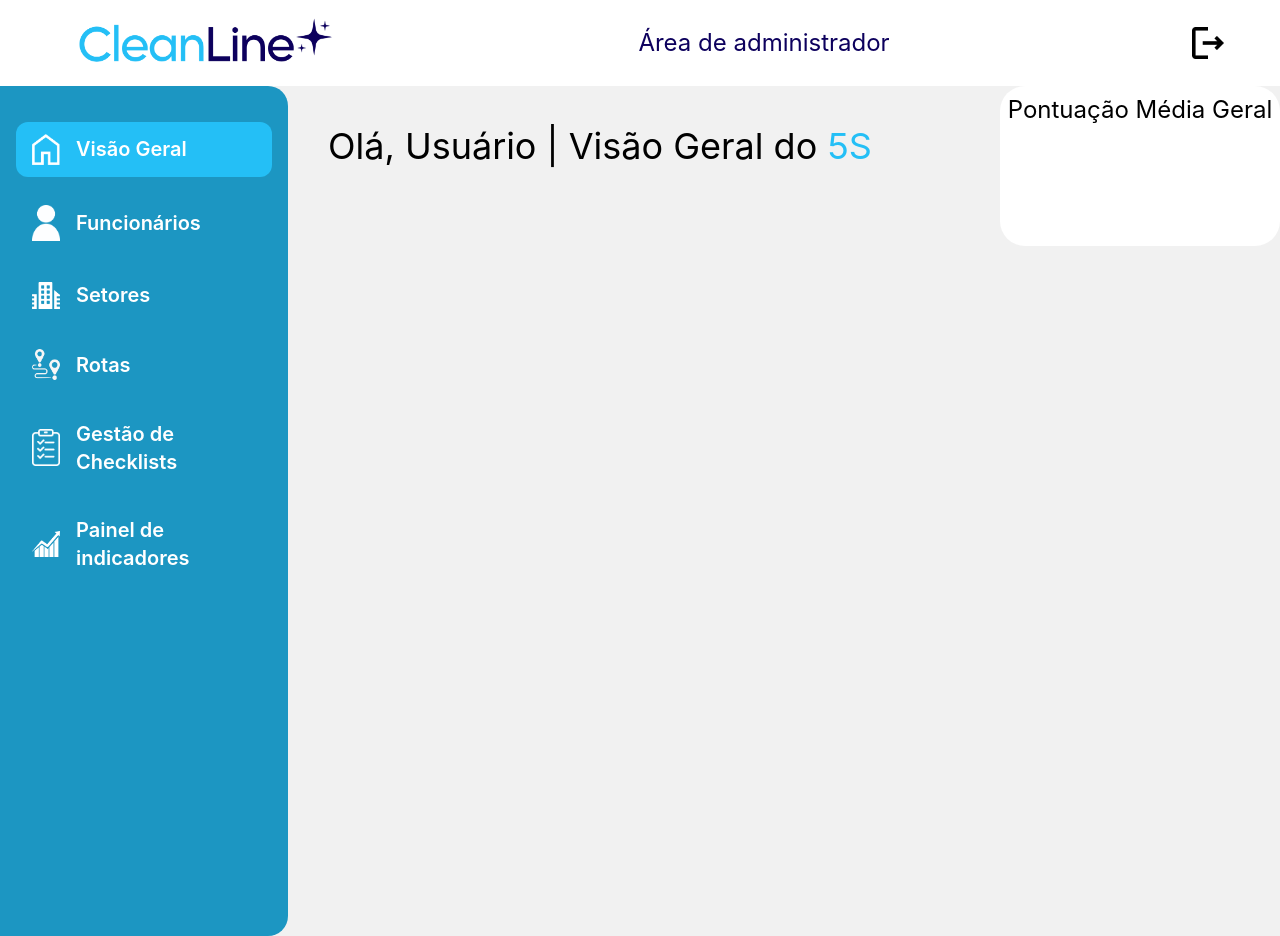
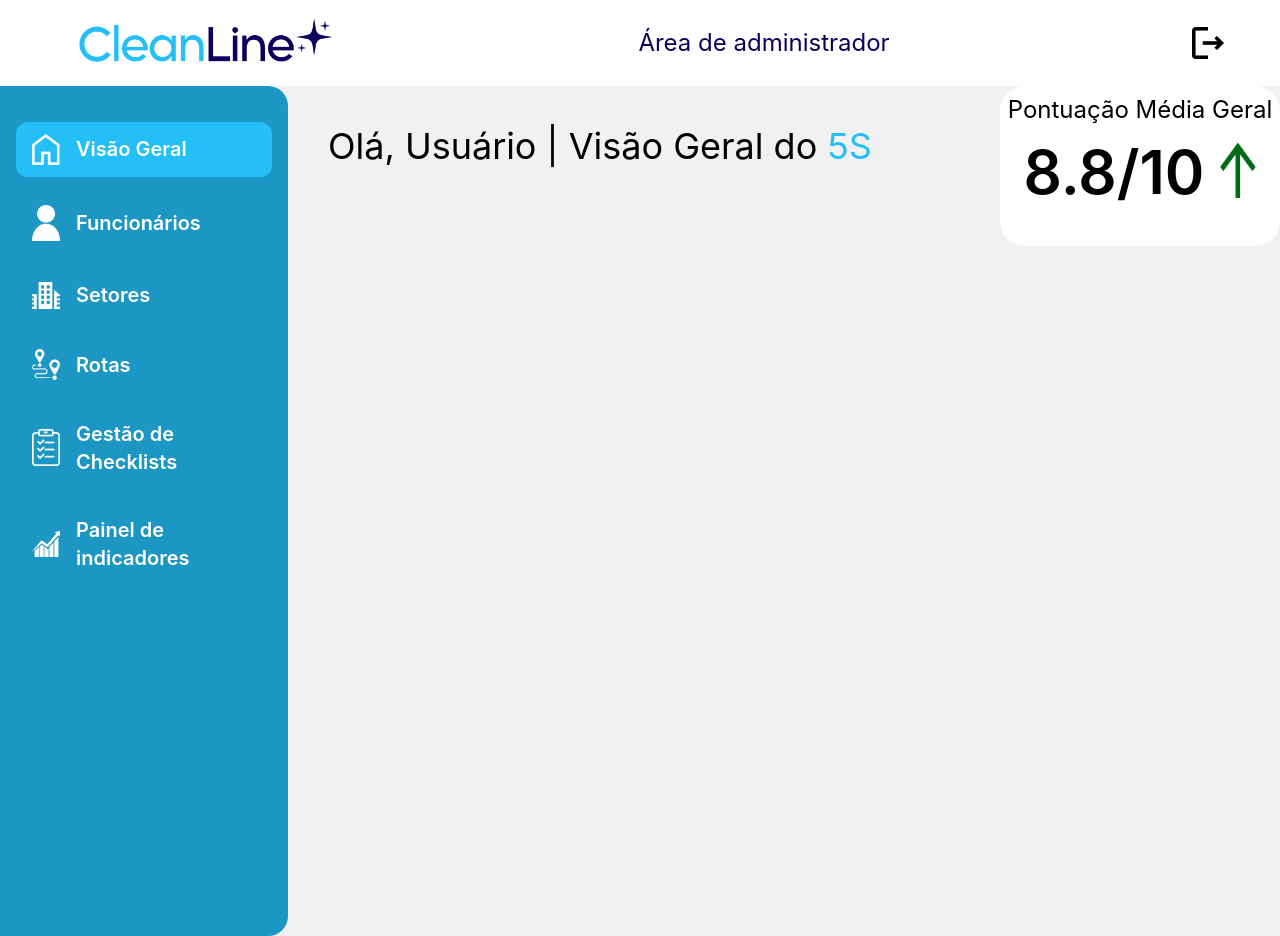
Before and after one commit to SGZ777/CleanLine, a Next.js app in the folder cleanline/: page /homeAdm in a window 1280 px wide. Built offline with nearby package versions, Linux system fonts and the light colour scheme.

Commit message:
ADD PontuacaoMedia component with score display and icon

```diff
--- a/cleanline/src/components/pontuacaomedia.jsx
+++ b/cleanline/src/components/pontuacaomedia.jsx
@@ -2,6 +2,9 @@ export default function PontuacaoMedia(){
     return(
         <section className="w-70 h-40 rounded-[25px] bg-white">
             <p className="text-center pt-2 text-2xl">Pontuação Média Geral</p>
+            <div className="justify-self-center flex gap-4 mt-4"><p className="text-6xl font-semibold">8.8/10</p>
+                <img src="./icons/icon_green_arrow.png" className="w-9 h-14" />
+            </div>
         </section>
     )
 }
```
Also changed, not shown: cleanline/public/icons/icon_green_arrow.png (added).
